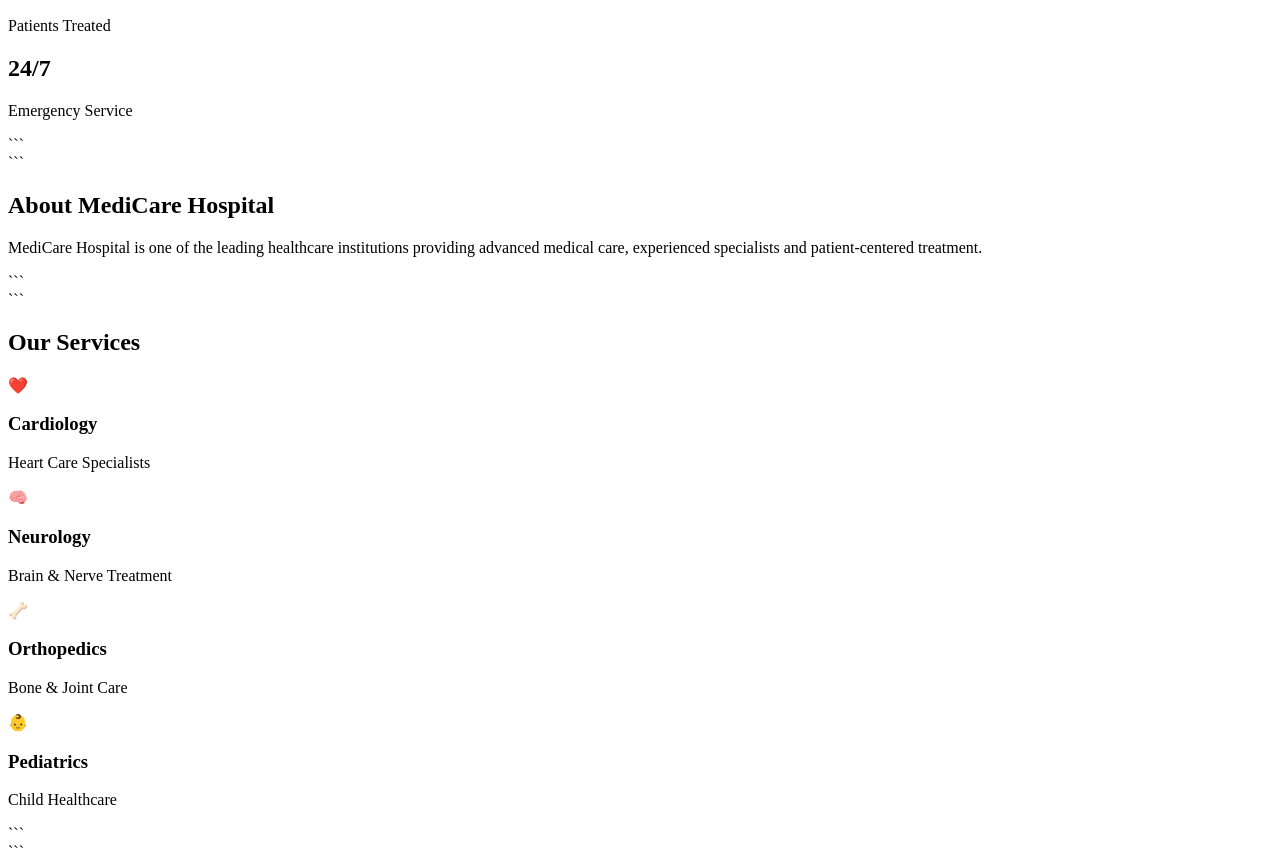
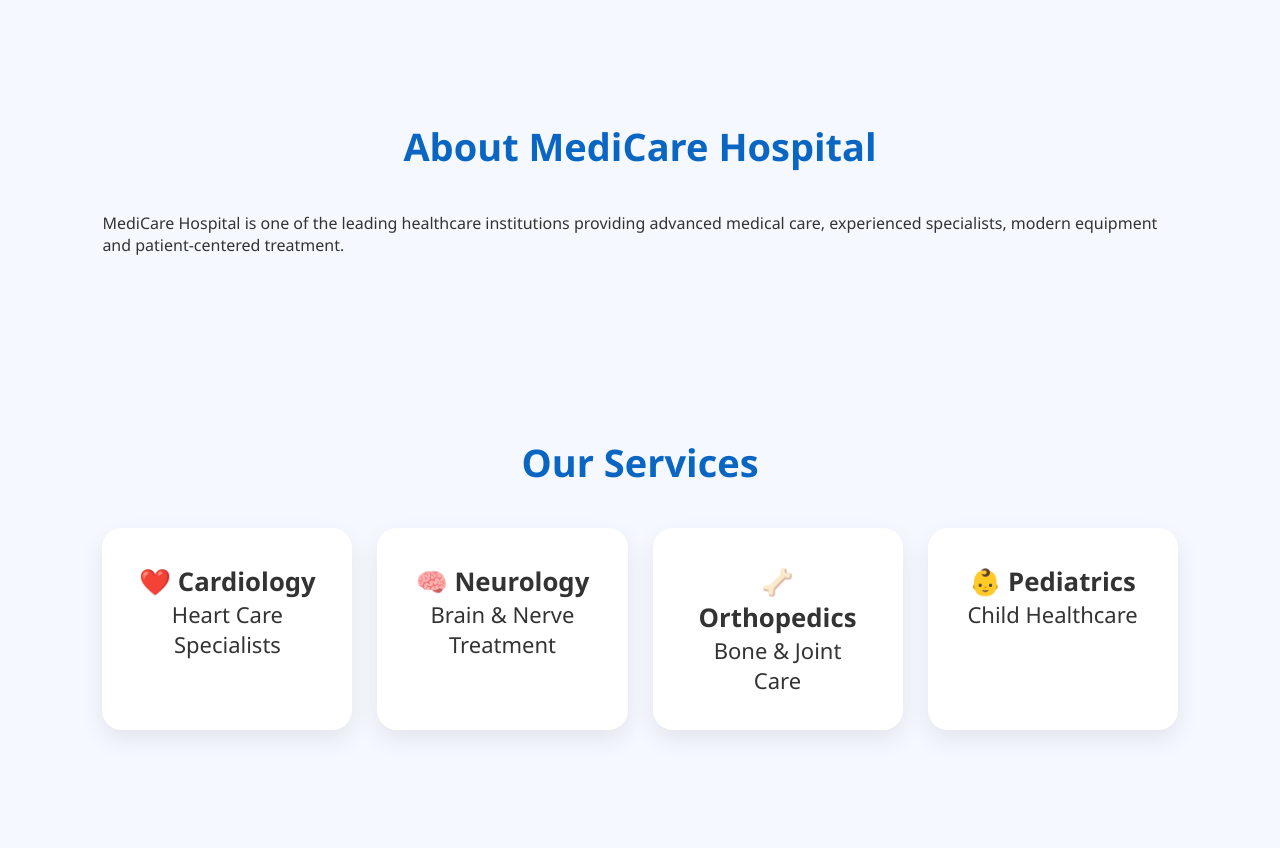
Before and after one commit to SAKTHI027/HOSPITAL-APPOINTMENT-BOOKING-SYSTEM, a plain HTML site: page index.html in a window 1280 px wide. Shown: the part 595-1443 px from the top of the page. Drawn offline with Linux system fonts and the light colour scheme.

Commit message:
Refactor HTML structure and improve navigation

````diff
--- a/index.html
+++ b/index.html
@@ -1,9 +1,18 @@
+<!DOCTYPE html>
+<html lang="en">
+<head>
+    <meta charset="UTF-8">
+    <meta name="viewport" content="width=device-width, initial-scale=1.0">
+    <title>MediCare Connect - Smart Healthcare Portal</title>
+
+    <link rel="stylesheet" href="style.css">
+</head>
 <body>
 
+    <!-- Navigation -->
     <nav class="navbar">
         <div class="logo">🏥 MediCare Connect</div>
 
-```
         <ul class="nav-links">
             <li><a href="#home">Home</a></li>
             <li><a href="#about">About</a></li>
@@ -12,15 +21,11 @@
             <li><a href="#appointment">Appointment</a></li>
             <li><a href="#contact">Contact</a></li>
         </ul>
-```
-
     </nav>
 
+    <!-- Hero Section -->
     <section class="hero" id="home">
-
-```
         <div class="hero-content">
-
             <h1>Your Health, Our Priority</h1>
 
             <p>
@@ -31,15 +36,12 @@
             <a href="#appointment" class="btn">
                 Book Appointment
             </a>
-
         </div>
-```
-
     </section>
 
+    <!-- Statistics -->
     <section class="stats">
 
-```
         <div class="stat-card">
             <h2>150+</h2>
             <p>Doctors</p>
@@ -59,63 +61,54 @@
             <h2>24/7</h2>
             <p>Emergency Service</p>
         </div>
-```
 
     </section>
 
+    <!-- About -->
     <section id="about" class="about">
-
-```
         <h2>About MediCare Hospital</h2>
 
         <p>
             MediCare Hospital is one of the leading healthcare institutions
-    providing advanced medical care, experienced specialists and
-    patient-centered treatment.
+            providing advanced medical care, experienced specialists,
+            modern equipment and patient-centered treatment.
         </p>
-```
-
     </section>
 
+    <!-- Services -->
     <section id="services" class="services">
 
-```
         <h2>Our Services</h2>
 
         <div class="service-grid">
 
             <div class="service-card">
-        ❤️
-        <h3>Cardiology</h3>
+                <h3>❤️ Cardiology</h3>
                 <p>Heart Care Specialists</p>
             </div>
 
             <div class="service-card">
-        🧠
-        <h3>Neurology</h3>
+                <h3>🧠 Neurology</h3>
                 <p>Brain & Nerve Treatment</p>
             </div>
 
             <div class="service-card">
-        🦴
-        <h3>Orthopedics</h3>
+                <h3>🦴 Orthopedics</h3>
                 <p>Bone & Joint Care</p>
             </div>
 
             <div class="service-card">
-        👶
-        <h3>Pediatrics</h3>
+                <h3>👶 Pediatrics</h3>
                 <p>Child Healthcare</p>
             </div>
 
         </div>
-```
 
     </section>
 
+    <!-- Doctors -->
     <section id="doctors" class="doctors">
 
-```
         <h2>Meet Our Specialists</h2>
 
         <div class="doctor-grid">
@@ -149,13 +142,12 @@
             </div>
 
         </div>
-```
 
     </section>
 
+    <!-- Appointment -->
     <section id="appointment">
 
-```
         <div class="container">
 
             <div class="card">
@@ -190,13 +182,12 @@
             </div>
 
         </div>
-```
 
     </section>
 
+    <!-- Reviews -->
     <section class="reviews">
 
-```
         <h2>Patient Reviews</h2>
 
         <div class="review-grid">
@@ -217,22 +208,21 @@
             </div>
 
         </div>
-```
 
     </section>
 
+    <!-- Contact -->
     <section id="contact" class="contact">
 
-```
         <h2>Contact Us</h2>
 
         <p>📍 Tirunelveli, Tamil Nadu</p>
         <p>📞 +91 9876543210</p>
         <p>✉ support@medicare.com</p>
-```
 
     </section>
 
+    <!-- Footer -->
     <footer>
         <p>© 2026 MediCare Connect | All Rights Reserved</p>
     </footer>
@@ -240,3 +230,4 @@
     <script src="script.js"></script>
 
 </body>
+</html>
````
Lines whose indentation alone changed are shown as unchanged.
